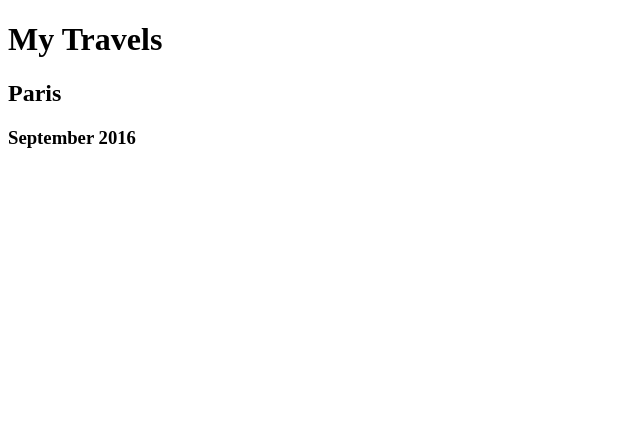
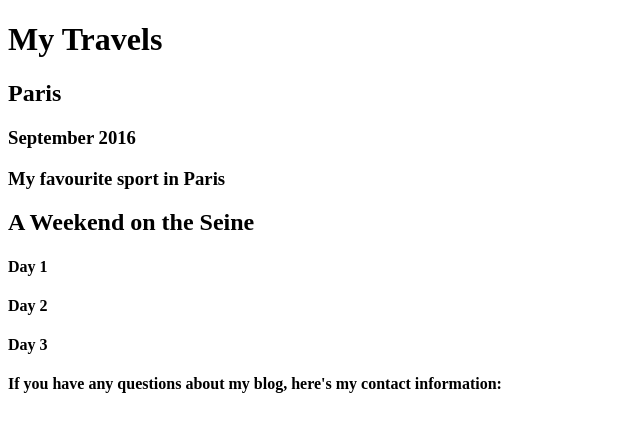
Before and after one commit to SansDeltarune/Paris, a plain HTML site: page index.html in a window 1280 px wide. Shown: the whole page, without its empty margins (0-640 px from the left). Drawn offline with Linux system fonts and the light colour scheme.

Commit message:
added headlines

```diff
--- a/index.html
+++ b/index.html
@@ -9,9 +9,12 @@
     <h2>Paris</h2>
     <h3>September 2016</h3>
     <nav></nav>
-    <div id="highlights"></div>
-    <div id="story"></div>
-    <div id="contact"></div>
+    <div id="highlights"><h3>My favourite sport in Paris</h3></div>
+    <div id="story"><h2>A Weekend on the Seine</h2></div>
+    <h4>Day 1</h4>
+    <h4>Day 2</h4>
+    <h4>Day 3</h4>
+    <div id="contact"><h4> If you have any questions about my blog, here's my contact information:</div>
 
 
   </body>
```
